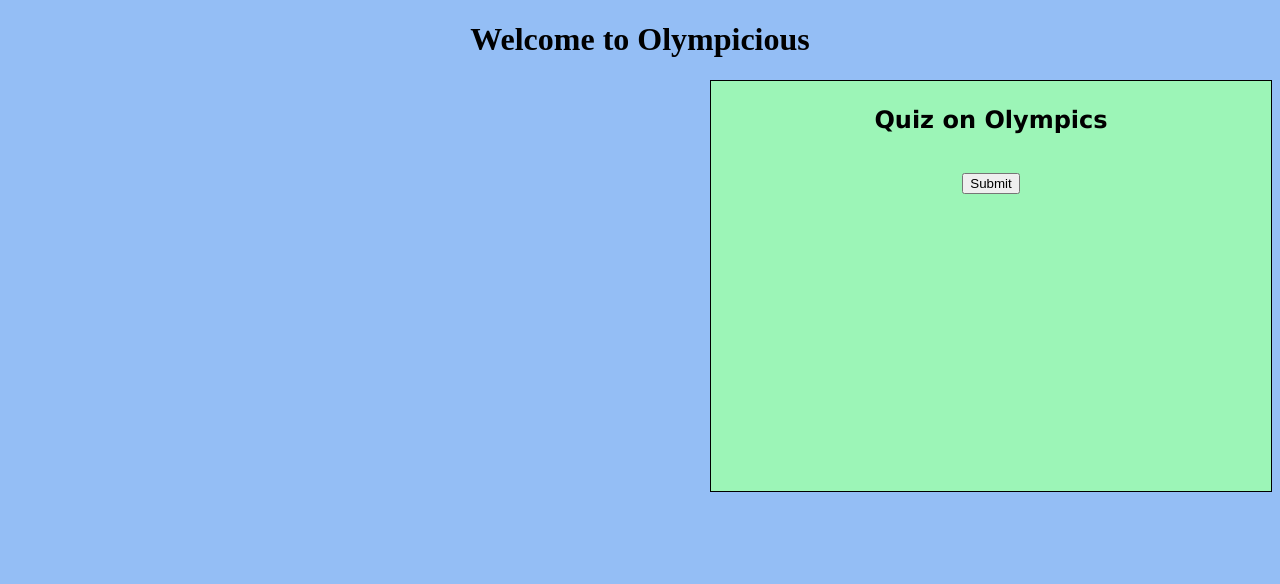
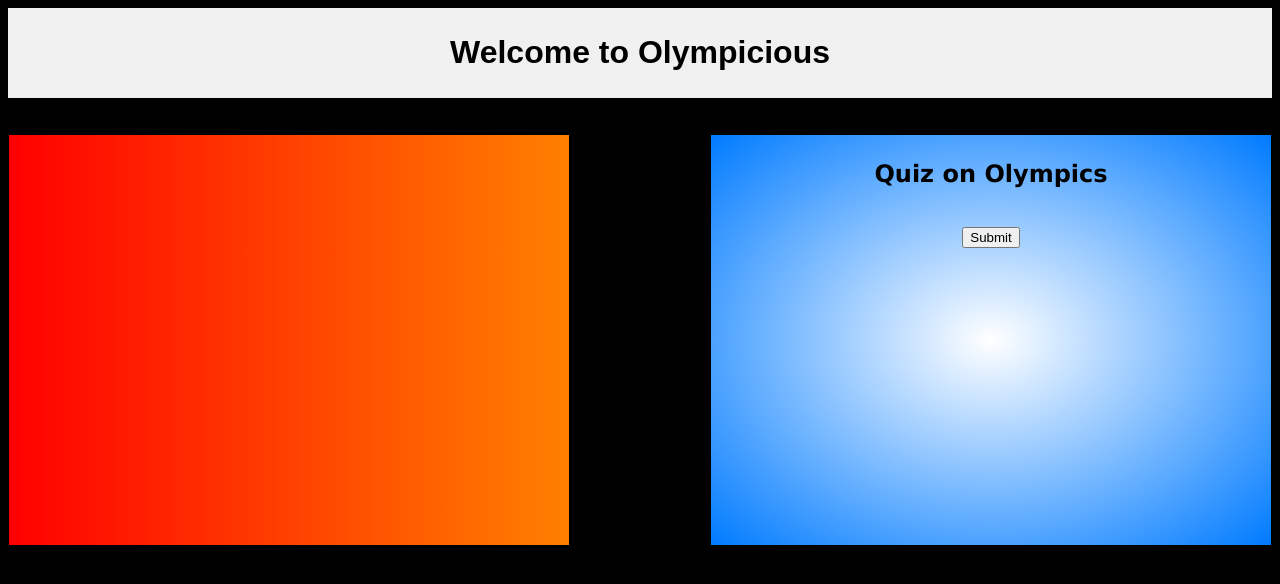
Before and after one commit to Annarhysa/Olympic-ious, a Flask app: page /quiz in a window 1280 px wide. Shown: the top 584 px of the page. Run offline with Flask 3, Linux system fonts and the light colour scheme.

Commit message:
New Changes

```diff
--- a/static/ultimate.css
+++ b/static/ultimate.css
@@ -1,13 +1,16 @@
 html{
-    background-color: #94bef5;
+    background-color: #000;
 }
 
-body {
-    text-align: right;
-    color: black
+.gradient2 {
+    background:radial-gradient(#ffffff, #007bff);
 }
 
-.rectangular-box {
+.gradient1 {
+    background: linear-gradient(to right, #ff0000, #ff8000);
+}
+
+.stats-box{
     width: 550px;
     height: 400px;
     background-color: #9cf5b7;
@@ -16,5 +19,27 @@
     text-align: center;
     font-size: 16px;
     font-family:'Lucida Sans', 'Lucida Sans Regular', 'Lucida Grande', 'Lucida Sans Unicode', Geneva, Verdana, sans-serif ;
+    float: left
+}
+
+.rectangular-box {
+    width: 550px;
+    height: 400px;
+    background-color: #ffffff;
+    border: 0.4px solid #000;
+    color: #000;
+    padding: 5px;
+    text-align: center;
+    font-size: 16px;
+    font-family:'Lucida Sans', 'Lucida Sans Regular', 'Lucida Grande', 'Lucida Sans Unicode', Geneva, Verdana, sans-serif ;
     float: right
 }
+
+.banner{
+    font-family: Arial, sans-serif;
+    background-color: #f0f0f0;
+    color: #000;
+    padding: 5px;
+    text-align: center;
+    height: 80px;
+}
--- a/templates/quiz.html
+++ b/templates/quiz.html
@@ -9,21 +9,19 @@
         <title>Qlympicious</title>
         <link rel ="stylesheet" href = "{{url_for('static', filename = 'ultimate.css')}}">
 
-        <style>
-            header{
-                text-align: center;
-            }
-        </style>
-
     </head>
 
     <body>
 
-        <header>
+        <header class = "banner">
             <h1>Welcome to Olympicious</h1>
         </header>
 
-        <div class = "rectangular-box">
+        <br>
+        <br>
+        <div class = "container">
+            <div class = "stats-box gradient1"></div>
+            <div class = "rectangular-box gradient2">
                 <h2> Quiz on Olympics</h2>
                     <form action="/submitquiz", method="post">
                     {% for question in questions_list%}
@@ -40,5 +38,6 @@
                         <input type ="submit" name="submitform" value="Submit">
                 </form>
             </div>
+        </div>
     </body>
 </html>
```
Lines whose indentation alone changed are shown as unchanged.
